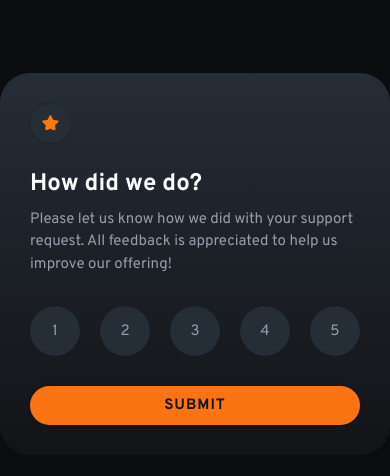
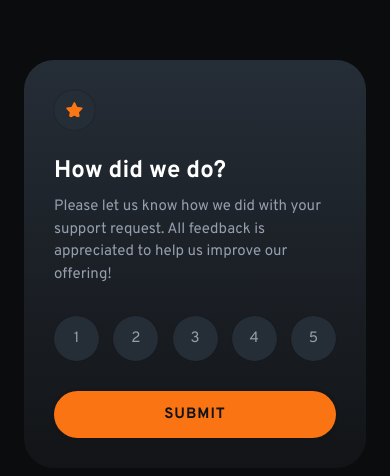
Before and after one commit to jovanilicc/rating-component, a plain HTML site: page public/index.html in a window 390 px wide. Shown: the part 158-634 px from the top of the page. Drawn offline with Linux system fonts and the light colour scheme.

Commit message:
Added mobile version and thank you card fade animation

```diff
--- a/public/index.html
+++ b/public/index.html
@@ -31,7 +31,7 @@
           <li class="rating-list__item" data-rate="4">4</li>
           <li class="rating-list__item" data-rate="5">5</li>
         </ul>
-        <form action="/check.html" method="get" id="rate-form">
+        <form action="" method="get" id="rate-form">
           <input type="hidden" id="rate" name="rate" value="0" />
           <button class="btn-submit" type="submit">SUBMIT</button>
         </form>
--- a/public/js/rating.js
+++ b/public/js/rating.js
@@ -18,7 +18,6 @@ const selectRate = (e) => {
   }
 
   currentListElement.classList.add("rating-list__item--active");
-  console.log(rateValue);
   selectedListElement = currentListElement;
 };
 
@@ -32,10 +31,8 @@ const updateRate = (e) => {
     rate.setAttribute("value", rateValue);
     ratingBox.style.display = "none";
     thankyouBox.style.display = "block";
+    thankyouBox.animate([{ opacity: 0 }, { opacity: 1 }], 200);
     rateText[0].textContent = rateValue;
-    setTimeout(() => {
-      form.submit();
-    }, 4000);
   } else {
     window.alert("Please select your rating.");
   }
--- a/source/rating-card/_rating-card.scss
+++ b/source/rating-card/_rating-card.scss
@@ -16,6 +16,7 @@ body {
   align-items: center;
   min-height: 100vh;
   background: hsl(220, 12%, 5%);
+  padding: 0 24px;
 }
 .card-container {
   display: flex;
@@ -30,7 +31,9 @@ body {
   justify-content: center;
   flex: 1;
   flex-direction: column;
-
+  @include md-query {
+    max-width: 370px;
+  }
   h1 {
     font-size: 24px;
     color: $white;
@@ -54,6 +57,7 @@ body {
     display: flex;
     justify-content: space-between;
     padding: 30px 0;
+
     &__item {
       font-size: 15px;
       display: flex;
@@ -67,12 +71,16 @@ body {
       box-shadow: 0 0px 1px 0px $deep-blue;
       color: $light-grey;
       transition: all 0.2s ease;
+      @include md-query {
+        width: 45px;
+      }
       &:hover {
         background: $orange;
         color: $dark-blue;
       }
       &--active {
         background: $white;
+        color: $dark-blue;
         &:hover {
           background: $white;
         }
@@ -99,6 +107,9 @@ body {
       transition: background 0.2s ease;
       &:hover {
         background: $white;
+      }
+      @include md-query {
+        padding: 16px 0;
       }
     }
   }
```
Also changed, not shown: public/check.html (deleted), public/css/styles.css, 1 other file.
